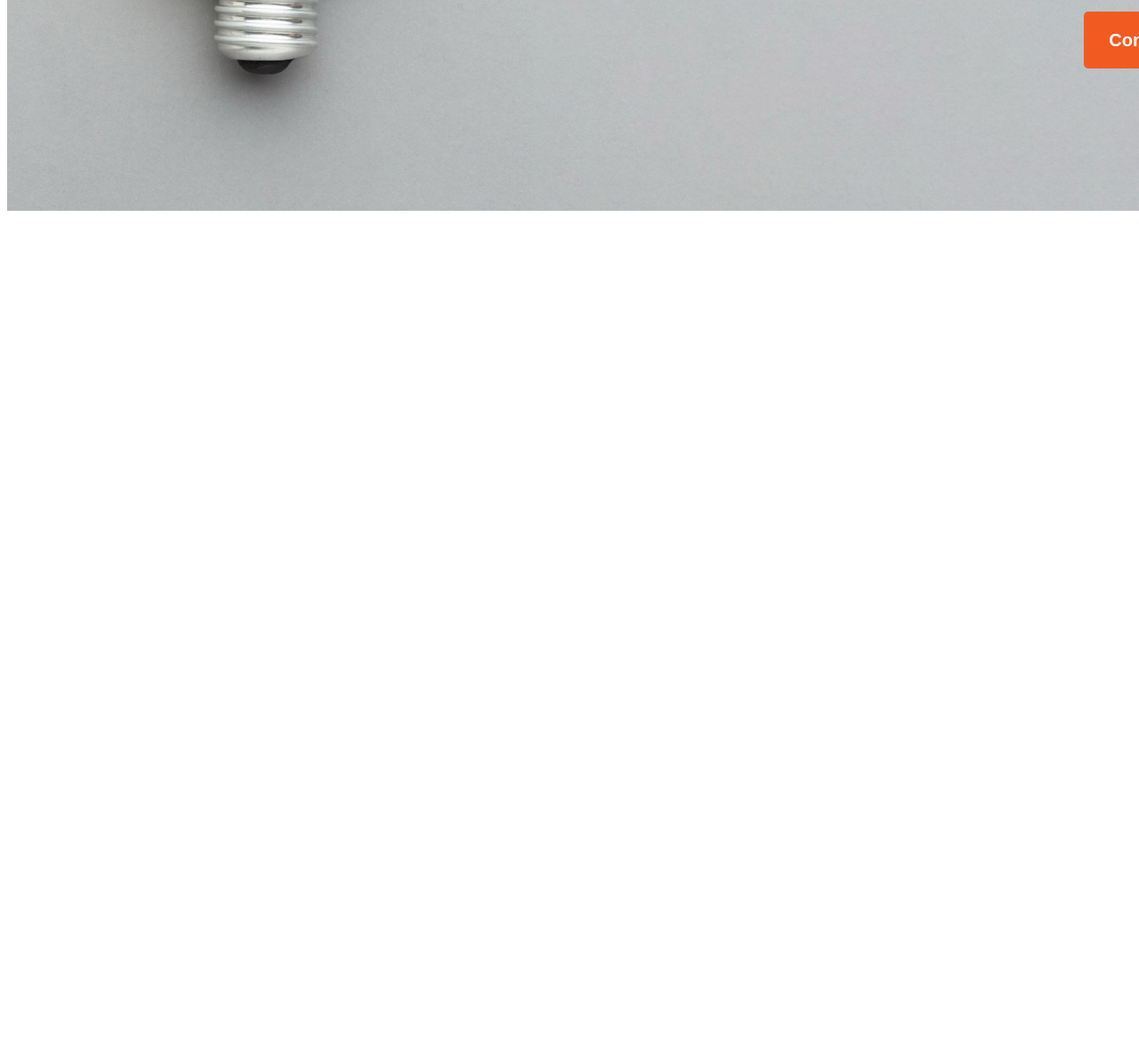
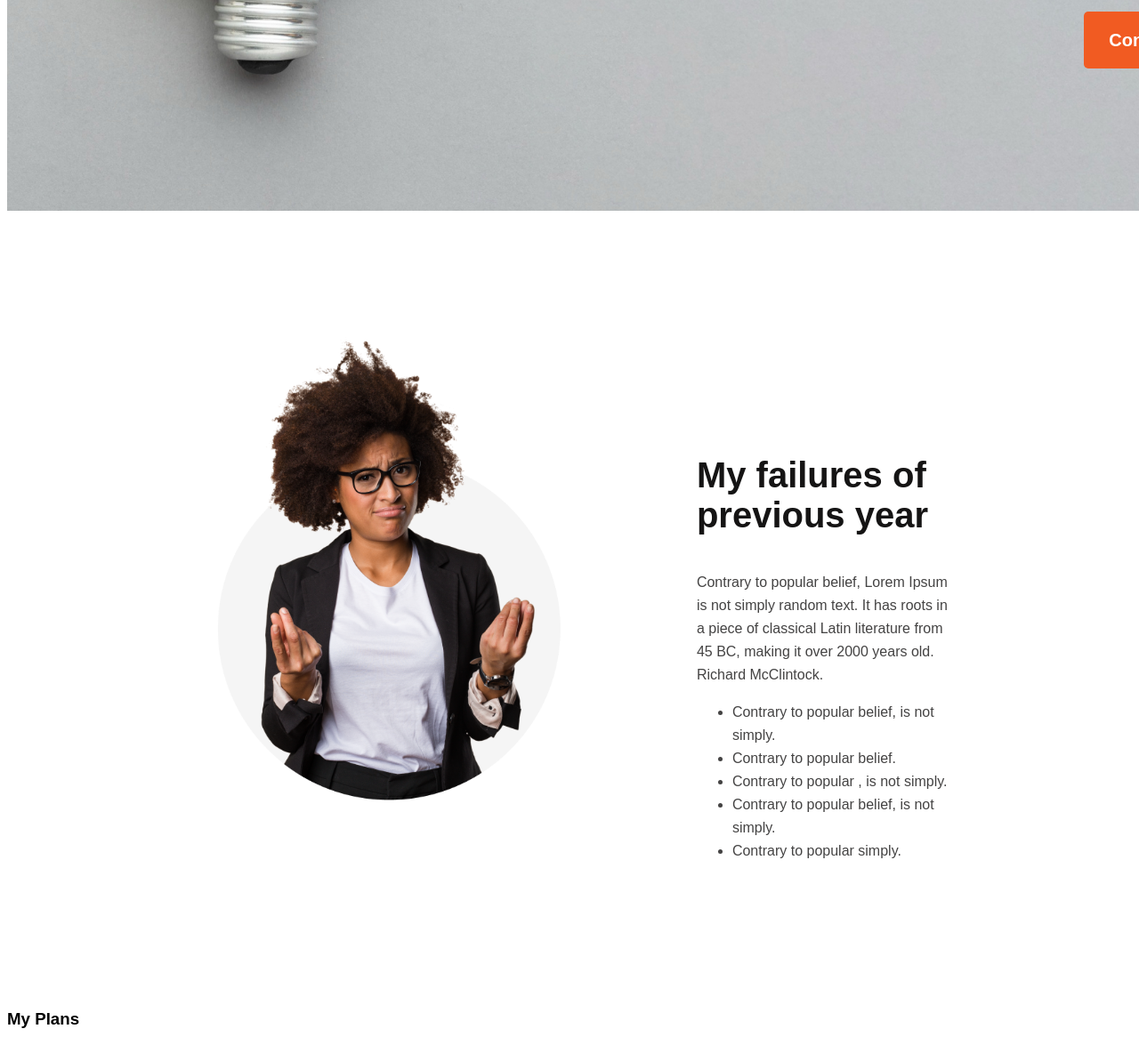
Before and after one commit to mushfiqul1888/webdeveloper-portfolio-2, a plain HTML site: page index.html in a window 1280 px wide. Shown: the part 580-1755 px from the top of the page at 89% size. Before the commit the page ends 825 px from the top, so only its background shows below. Drawn offline with Linux system fonts and the light colour scheme.

Commit message:
added main section part 1

```diff
--- a/index.html
+++ b/index.html
@@ -10,7 +10,7 @@
 
 <body>
     <header>
-        <div class="header-main">
+        <div>
             <div class="header-v">
                 <h3 class="header-title">All Thinks Are Possible If You believe</h3>
                 <p class="header-description">There are many variations of passages of Lorem Ipsum available,
@@ -21,7 +21,32 @@
         </div>
     </header>
     <main>
+        <section class="section-intro">
+            <div class="columns">
+                <img class="img-person-1" src="images/person.png" alt="">
+                <div class="about-img">
+                    <div class="">
+                        <h3 class="img-title">My failures of previous year</h3>
+                        <p class="main-description">Contrary to popular belief, Lorem Ipsum is not simply random text.
+                            It has roots in a piece of classical Latin literature from 45 BC,
+                            making it over 2000 years old. Richard McClintock.</p>
+                        <ul class="main-description">
+                            <li>Contrary to popular belief, is not simply.</li>
+                            <li>Contrary to popular belief.</li>
+                            <li>Contrary to popular , is not simply.</li>
+                            <li>Contrary to popular belief, is not simply.</li>
+                            <li>Contrary to popular simply.</li>
+                        </ul>
+                    </div>
+                </div>
+            </div>
+        </section>
+        <section class="midle-section">
+            <div>
+                <h3 class="midle-section-title">My Plans</h3>
 
+            </div>
+        </section>
     </main>
     <footer>
 
--- a/styles/portfolio-2.css
+++ b/styles/portfolio-2.css
@@ -3,18 +3,11 @@ body {
     font-family: "Work Sans", sans-serif;
 }
 
-/* .selection-primary {
-    display: flex;
-} */
 header {
     background-image: url('../images/banner/banner2.png');
     width: 1600px;
     height: 809px;
 }
-/* .header-main{
-    text-align: right;
-    padding: 130px 100px 24px 845px;
-} */
 
 .header-v {
     text-align: right;
@@ -28,7 +21,8 @@ header {
     width: 525px;
     padding: 0;
 }
-.header-description{
+
+.header-description {
     text-align: right;
     padding: 0px 130px 30px 0px;
 }
@@ -41,10 +35,43 @@ header {
     border: none;
     margin-right: 130px;
 }
-.header-v > button > a{
+
+.header-v>button>a {
     text-decoration: none;
     color: #FFF;
     text-align: right;
     font-size: 20px;
     font-weight: 600;
 }
+
+/* main section styles */
+/* section intro styles */
+.section-intro{
+    padding: 135px 250px 130px 220px;
+}
+.columns {
+    display: flex;
+}
+.img-person-1 {
+    width: 527.929px;
+    height: 527.929px;
+    /* padding: 139px 134px 0px 277px; */
+    padding-right: 140px;
+}
+
+.img-title {
+    color: #151414;
+    font-size: 40px;
+    font-weight: 700;
+    width: 288px;
+    padding-bottom: 0;
+    padding-top: 100px;
+}
+.main-description{
+    color: #444343;
+    font-size: 16px;
+    font-weight: 400;
+    line-height: 26px;
+    padding-top: 0px;
+}
+/* main section styles */
```
